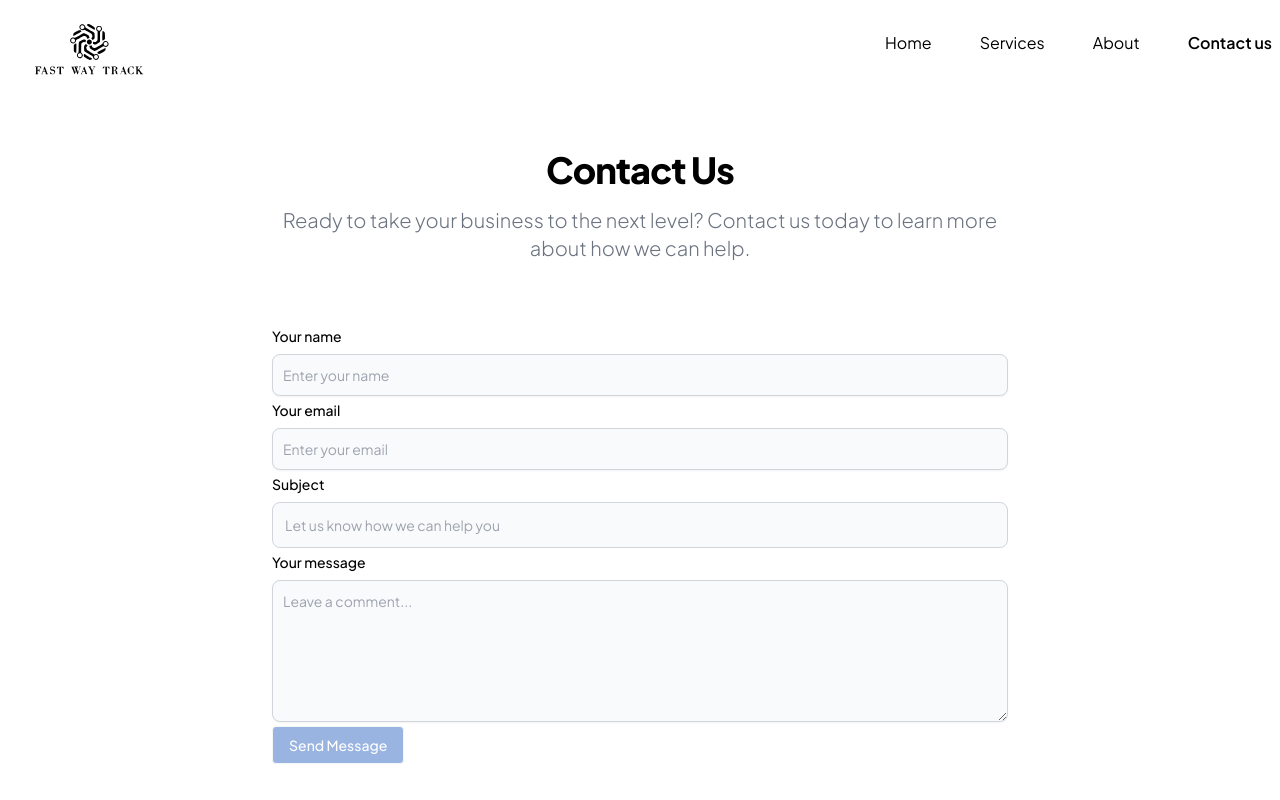
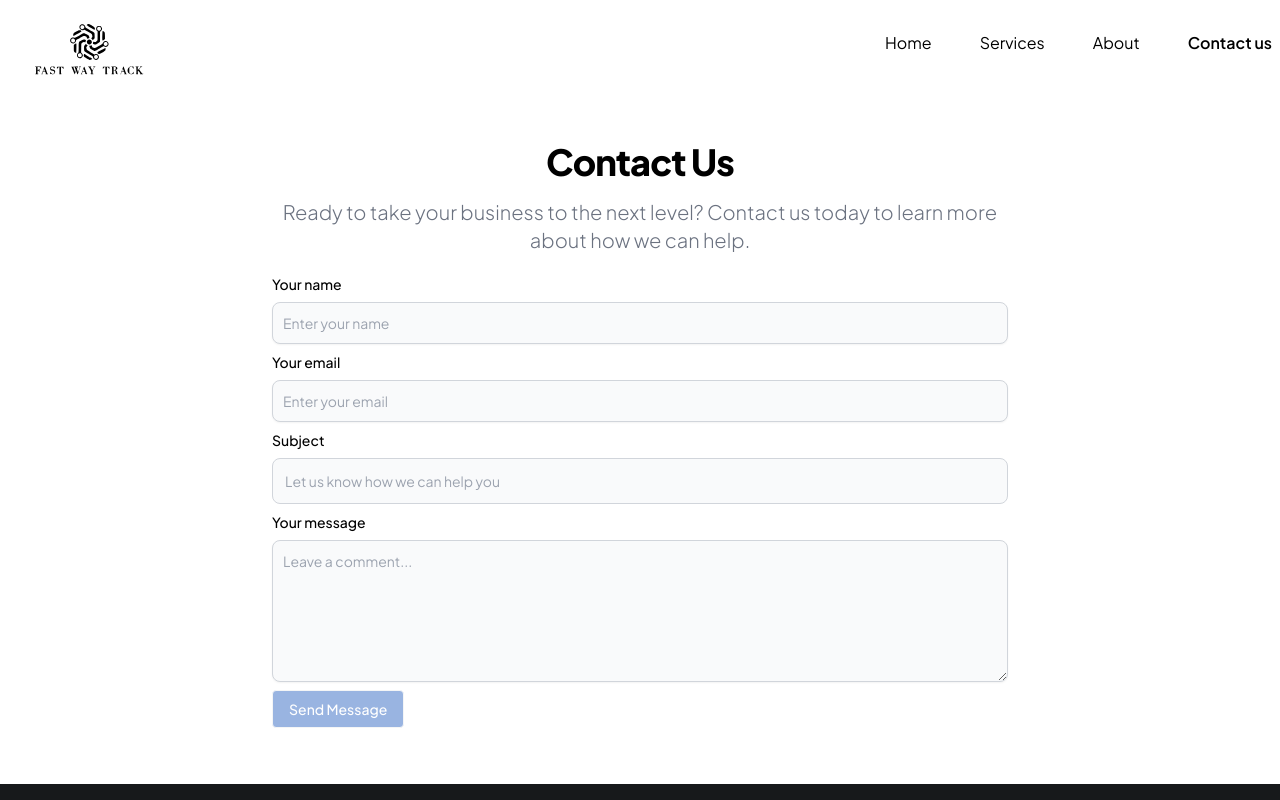
Before and after one commit to MuaviyaImran/FastWayTrack, a Vue app: page /contact in a window 1280 px wide. Shown: the top 800 px of the page. Built offline with nearby package versions, Linux system fonts and the light colour scheme.

Commit message:
Fixed styles

```diff
--- a/src/views/ContactUsView.vue
+++ b/src/views/ContactUsView.vue
@@ -43,13 +43,13 @@ async function sendData() {
 
 <template>
   <section class="">
-    <div class="mx-auto max-w-screen-md px-4 py-8 lg:py-16">
+    <div class="mx-auto max-w-screen-md px-4 py-8 lg:py-14">
       <h2 class="mb-4 text-center text-4xl font-extrabold tracking-tight">Contact Us</h2>
-      <p class="mb-8 text-center font-light text-gray-500 sm:text-xl lg:mb-16">
+      <p class="mb-5 text-center font-light text-gray-500 sm:text-xl">
         Ready to take your business to the next level? Contact us today to learn more about how we
         can help.
       </p>
-      <div>
+      <div class="my-2">
         <label for="email" class="mb-2 mt-1 block text-sm font-medium">Your name</label>
         <input
           type="name"
@@ -60,7 +60,7 @@ async function sendData() {
           required
         />
       </div>
-      <div>
+      <div class="my-2">
         <label for="email" class="mb-2 mt-1 block text-sm font-medium">Your email</label>
         <input
           type="email"
@@ -71,7 +71,7 @@ async function sendData() {
           required
         />
       </div>
-      <div>
+      <div class="my-2">
         <label for="subject" class="mb-2 mt-1 block text-sm font-medium">Subject</label>
         <input
           type="text"
@@ -82,7 +82,7 @@ async function sendData() {
           required
         />
       </div>
-      <div class="sm:col-span-2">
+      <div class="my-2 sm:col-span-2">
         <label for="message" class="mb-2 mt-1 block text-sm font-medium">Your message</label>
         <textarea
           id="message"
```
